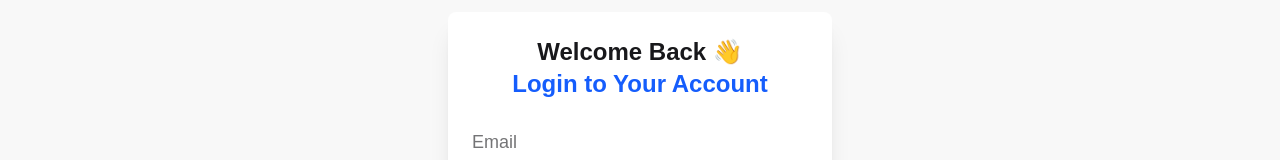
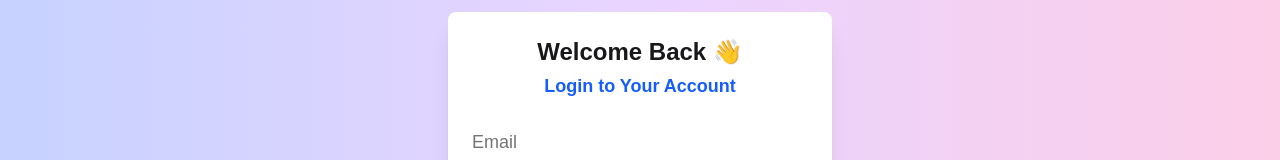
Before and after one commit to shamim1202/warmpaws, a React (Vite) app: page /auth/login in a window 1280 px wide. Shown: the part 225-385 px from the top of the page. Built offline with nearby package versions, Linux system fonts and the light colour scheme.

Commit message:
update code

```diff
--- a/src/layouts/AuthLayout.jsx
+++ b/src/layouts/AuthLayout.jsx
@@ -3,11 +3,11 @@ import NavBar from '../components/NavBar/NavBar';
 
 const AuthLayout = () => {
     return (
-        <div>
-            <header className="max-w-7xl mx-auto">
+        <div className="max-w-7xl mx-auto">
+            <header>
                 <NavBar></NavBar>
             </header>
-            <main>
+            <main className="bg-linear-to-r from-indigo-200 via-purple-200 to-pink-200 rounded">
                 <Outlet></Outlet>
             </main>
         </div>
--- a/src/pages/Login/Login.jsx
+++ b/src/pages/Login/Login.jsx
@@ -6,13 +6,13 @@ const Login = () => {
     console.log("clicked");
   };
   return (
-    <div className="md:min-h-screen py-10 md:py-0 flex flex-col items-center justify-center bg-base-200 px-4">
+    <div className="md:min-h-screen py-10 md:py-0 flex flex-col items-center justify-center px-4">
       {/* ---- Login Card ---- */}
       <div className="card bg-base-100 w-full max-w-sm shadow-xl hover:shadow-2xl transition-all duration-300">
         {/* ---- Title ---- */}
         <h1 className="text-lg md:text-2xl font-bold mt-4 md:mt-6 text-center">
           Welcome Back 👋 <br />
-          <span className="text-blue-600">Login to Your Account</span>
+          <span className="text-blue-600 text-sm md:text-lg">Login to Your Account</span>
         </h1>
 
         <form className="card-body">
--- a/src/pages/Register/Register.jsx
+++ b/src/pages/Register/Register.jsx
@@ -5,7 +5,7 @@ const Register = () => {
     e.preventDefault();
   };
   return (
-    <div className=" py-6 md:py-12 flex flex-col items-center justify-center bg-base-200 px-4">
+    <div className=" py-6 md:py-12 flex flex-col items-center justify-center  px-4">
       {/* ---- Login Card ---- */}
       <div className="card bg-base-100 w-full max-w-md shadow-xl hover:shadow-2xl transition-all duration-300">
         {/* ---- Title ---- */}
```
